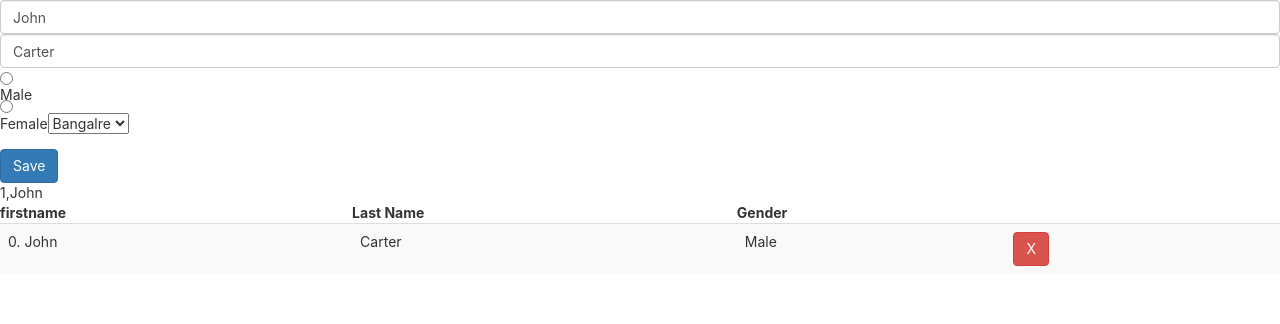
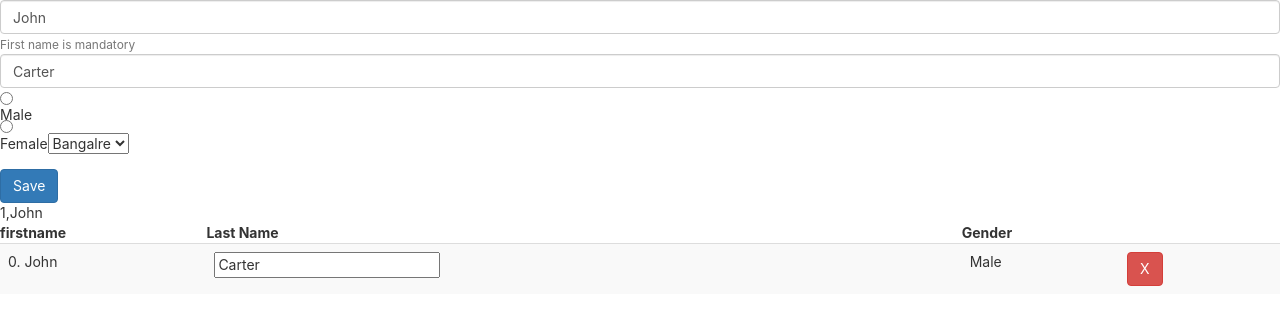
Before and after one commit to RMSI-training/react-basics, a React (Create React App) app: page /userform in a window 1280 px wide. Shown: the top 324 px of the page. Built offline with nearby package versions, Linux system fonts and the light colour scheme; data requests are answered from the project's data file.

Commit message:
using axios for ajax calls

```diff
--- a/package.json
+++ b/package.json
@@ -6,6 +6,7 @@
     "@testing-library/jest-dom": "^5.17.0",
     "@testing-library/react": "^13.4.0",
     "@testing-library/user-event": "^13.5.0",
+    "axios": "^1.5.0",
     "moment": "^2.29.4",
     "react": "^18.2.0",
     "react-dom": "^18.2.0",
--- a/src/Userform.js
+++ b/src/Userform.js
@@ -1,3 +1,4 @@
+import axios from "axios";
 import { useState } from "react";
 import Counter from "./Counter";
 
@@ -21,8 +22,8 @@ function Userform() { //functional component
   })
   async function getUsers() {
     try {
-      const response = await fetch(process.env.REACT_APP_URL + "users");
-      const users = await response.json();
+      const response = await axios(process.env.REACT_APP_URL + "users");
+      const users = response.data;
       setUsers(users);
     } catch (error) {
       console.log(error);
@@ -30,12 +31,12 @@ function Userform() { //functional component
   }
   async function save() {
     try {
-      const response = await fetch(process.env.REACT_APP_URL + "users", {//ajax
-        method: process.env.REACT_APP_METHOD,
-        headers: { 'Content-Type': 'application/json' },
-        body: JSON.stringify(user)
-      });
-      const savedUser = await response.json();
+      const response = await axios.post(process.env.REACT_APP_URL + "users",
+        JSON.stringify(user),
+        {
+          headers: { 'Content-Type': 'application/json' }
+        });
+      const savedUser = response.data;
       setUsers([...users, savedUser]);
     } catch (error) {
       console.log(error);
@@ -46,6 +47,7 @@ function Userform() { //functional component
     <span >
       <div className="form-group">
         <input value={user.firstname} className="form-control" name='firstname' onChange={updateValue}></input>
+        <small id="emailHelp" className="form-text text-muted">First name is mandatory</small>
         <input value={user.lastname} className="form-control" name='lastname' onChange={updateValue}></input>
         <input type='radio' name="gender" className="radio" value='Male' onChange={updateValue} />Male
         <input type='radio' name="gender" className="radio" value='Female' onChange={updateValue} />Female
@@ -54,7 +56,7 @@ function Userform() { //functional component
         </select>
       </div>
       <button className='btn btn-primary' onClick={save}>Save</button>
-      <Counter count={users.length} prop2={user.firstname}/>
+      <Counter count={users.length} prop2={user.firstname} />
       <table className="table table-striped">
         <thead><th>firstname</th>
           <th>Last Name</th>
@@ -62,7 +64,7 @@ function Userform() { //functional component
         <tbody>
           {users.map((user, index) => {
             return <tr key={user.id}><td>{index}. {user.firstname}</td>
-              <td>{user.lastname}</td>
+              <td><input value={user.lastname} /></td>
               <td>{user.gender}</td>
               <td><button className="btn btn-danger" onClick={() => deleteUser(user.id)}>X</button></td>
             </tr>
```
